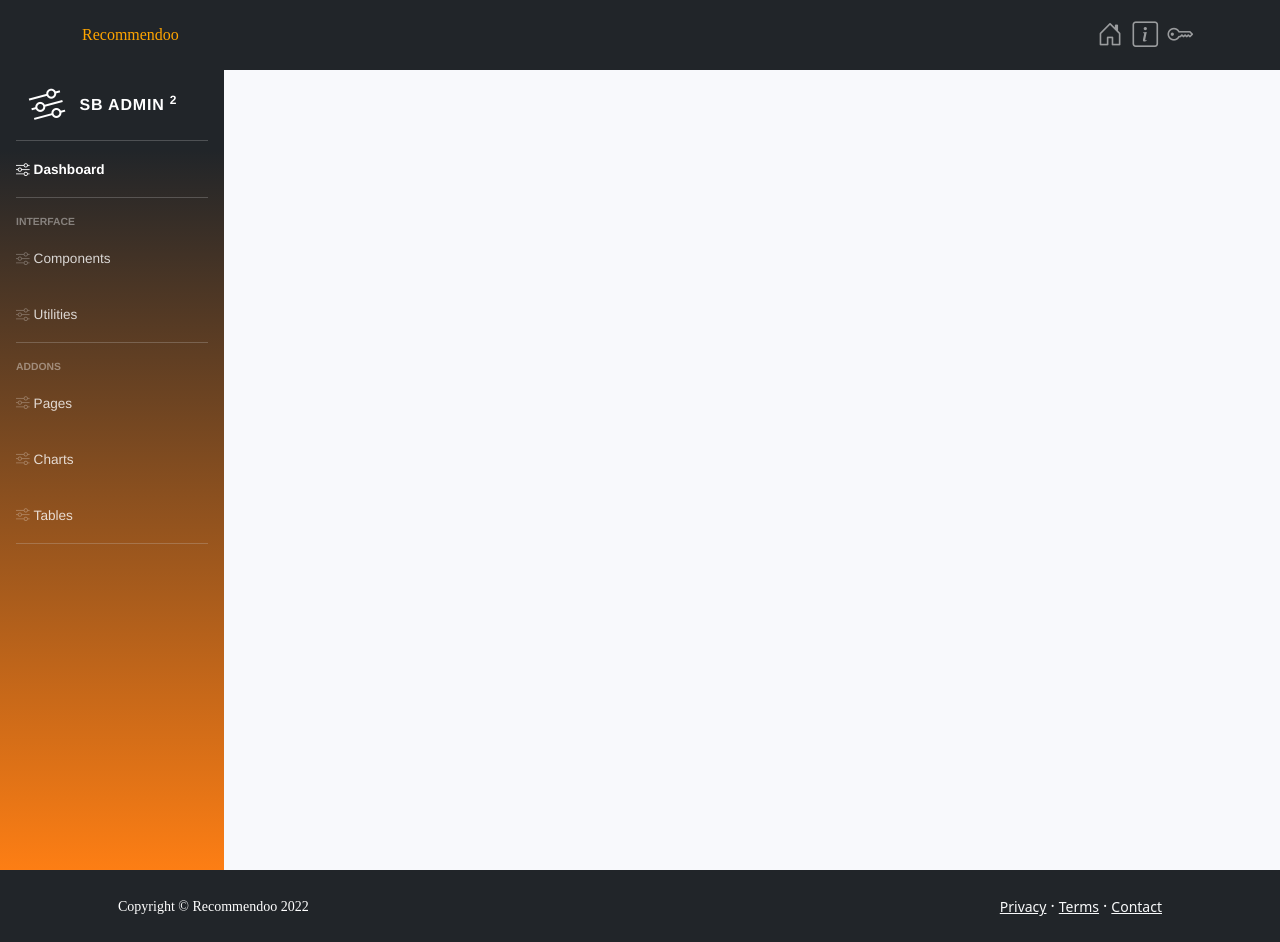
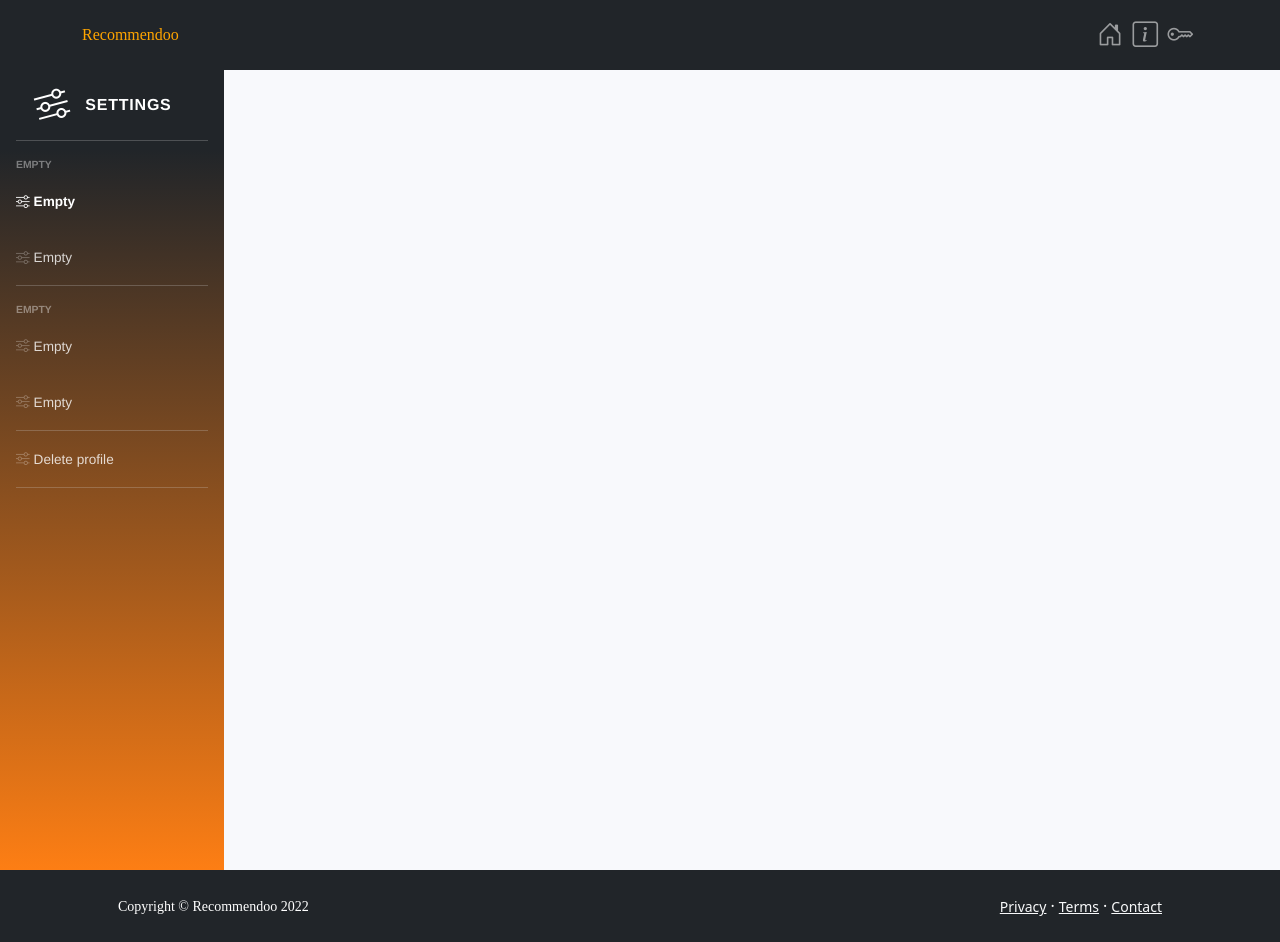
Before and after one commit to luifa7/recommendoofe, a Vue app: page /settings in a window 1280 px wide. Built offline with nearby package versions, Linux system fonts and the light colour scheme; a web font is replaced by a local one.

Commit message:
style: settings

```diff
--- a/src/views/Settings.vue
+++ b/src/views/Settings.vue
@@ -14,31 +14,20 @@
         <div class="sidebar-brand-icon rotate-n-15">
           <i class="bi bi-sliders"></i>
         </div>
-        <div class="sidebar-brand-text mx-3">SB Admin <sup>2</sup></div>
+        <div class="sidebar-brand-text mx-3">Settings</div>
       </a>
-
-      <!-- Divider -->
-      <hr class="sidebar-divider my-0" />
-
-      <!-- Nav Item - Dashboard -->
-      <li class="nav-item active">
-        <a class="nav-link" href="#">
-          <i class="bi bi-sliders"></i>
-          <span>Dashboard</span></a
-        >
-      </li>
 
       <!-- Divider -->
       <hr class="sidebar-divider" />
 
       <!-- Heading -->
-      <div class="sidebar-heading">Interface</div>
+      <div class="sidebar-heading">Empty</div>
 
       <!-- Nav Item - Pages Collapse Menu -->
-      <li class="nav-item">
+      <li class="nav-item active">
         <a class="nav-link" href="#">
           <i class="bi bi-sliders"></i>
-          <span>Components</span>
+          <span>Empty</span>
         </a>
       </li>
 
@@ -46,7 +35,7 @@
       <li class="nav-item">
         <a class="nav-link" href="#">
           <i class="bi bi-sliders"></i>
-          <span>Utilities</span>
+          <span>Empty</span>
         </a>
       </li>
 
@@ -54,13 +43,13 @@
       <hr class="sidebar-divider" />
 
       <!-- Heading -->
-      <div class="sidebar-heading">Addons</div>
+      <div class="sidebar-heading">Empty</div>
 
       <!-- Nav Item - Pages Collapse Menu -->
       <li class="nav-item">
         <a class="nav-link" href="#">
           <i class="bi bi-sliders"></i>
-          <span>Pages</span>
+          <span>Empty</span>
         </a>
       </li>
 
@@ -68,15 +57,18 @@
       <li class="nav-item">
         <a class="nav-link" href="#">
           <i class="bi bi-sliders"></i>
-          <span>Charts</span></a
+          <span>Empty</span></a
         >
       </li>
 
-      <!-- Nav Item - Tables -->
+      <!-- Divider -->
+      <hr class="sidebar-divider my-0" />
+
+      <!-- Nav Item - Dashboard -->
       <li class="nav-item">
         <a class="nav-link" href="#">
           <i class="bi bi-sliders"></i>
-          <span>Tables</span></a
+          <span>Delete profile</span></a
         >
       </li>
 
```
